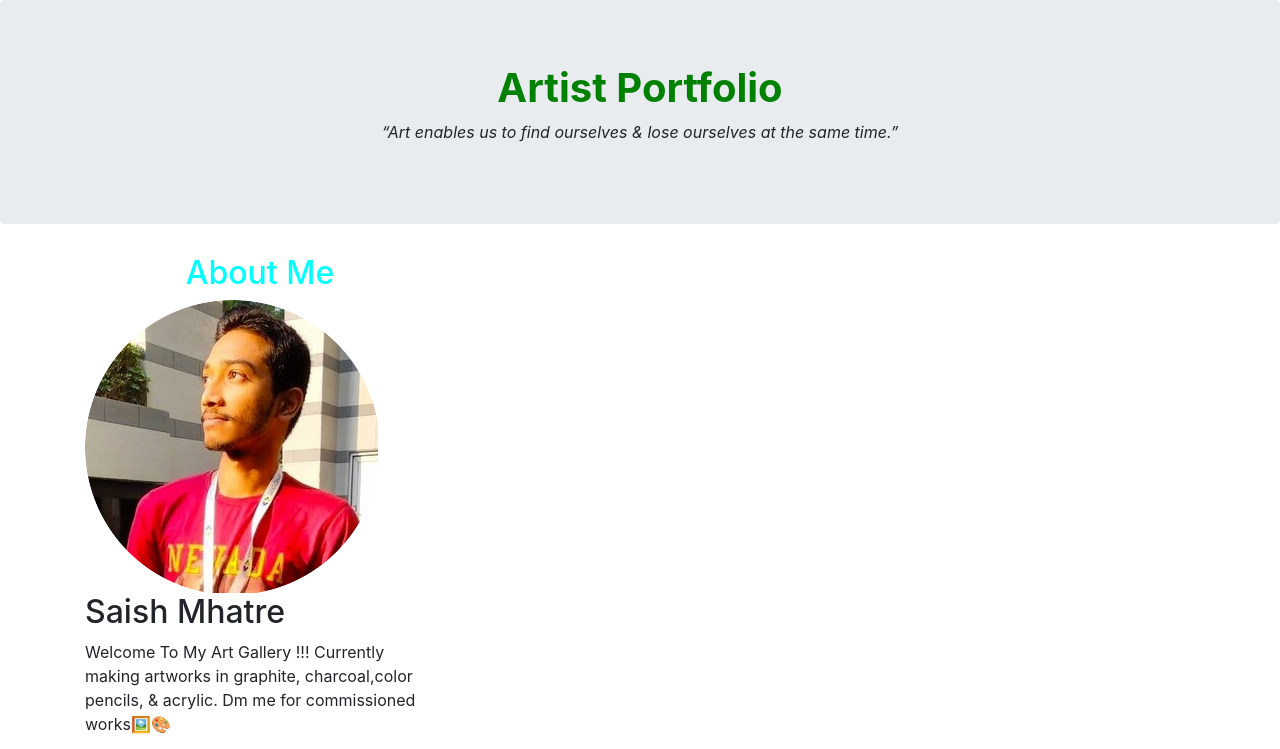
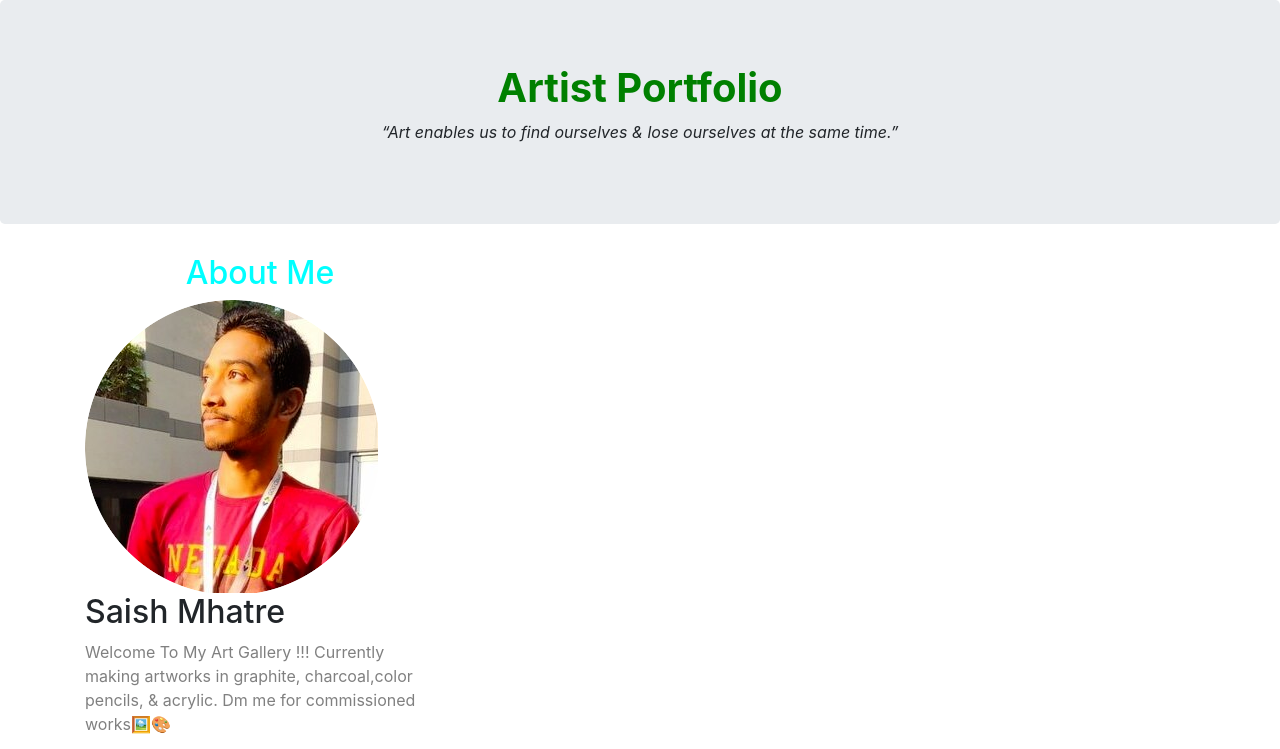
Before and after one commit to saishmhatre47/Artist-Portfolio, a plain HTML site: page index.html in a window 1280 px wide. Shown: the top 749 px of the page. Drawn offline with nearby package versions, Linux system fonts and the light colour scheme.

Commit message:
added grey colro to bio

```diff
--- a/index.html
+++ b/index.html
@@ -28,7 +28,7 @@
 
       <div class="img"><img src="saish.png" alt="saish_profile_pic"></div>
       <h2>Saish Mhatre</h2>
-      <p>Welcome To My Art Gallery !!!
+      <p style="color:grey;">Welcome To My Art Gallery !!!
 		Currently making artworks in graphite,
 		charcoal,color pencils, & acrylic.
 		Dm me for commissioned works🖼️🎨</p>
```
